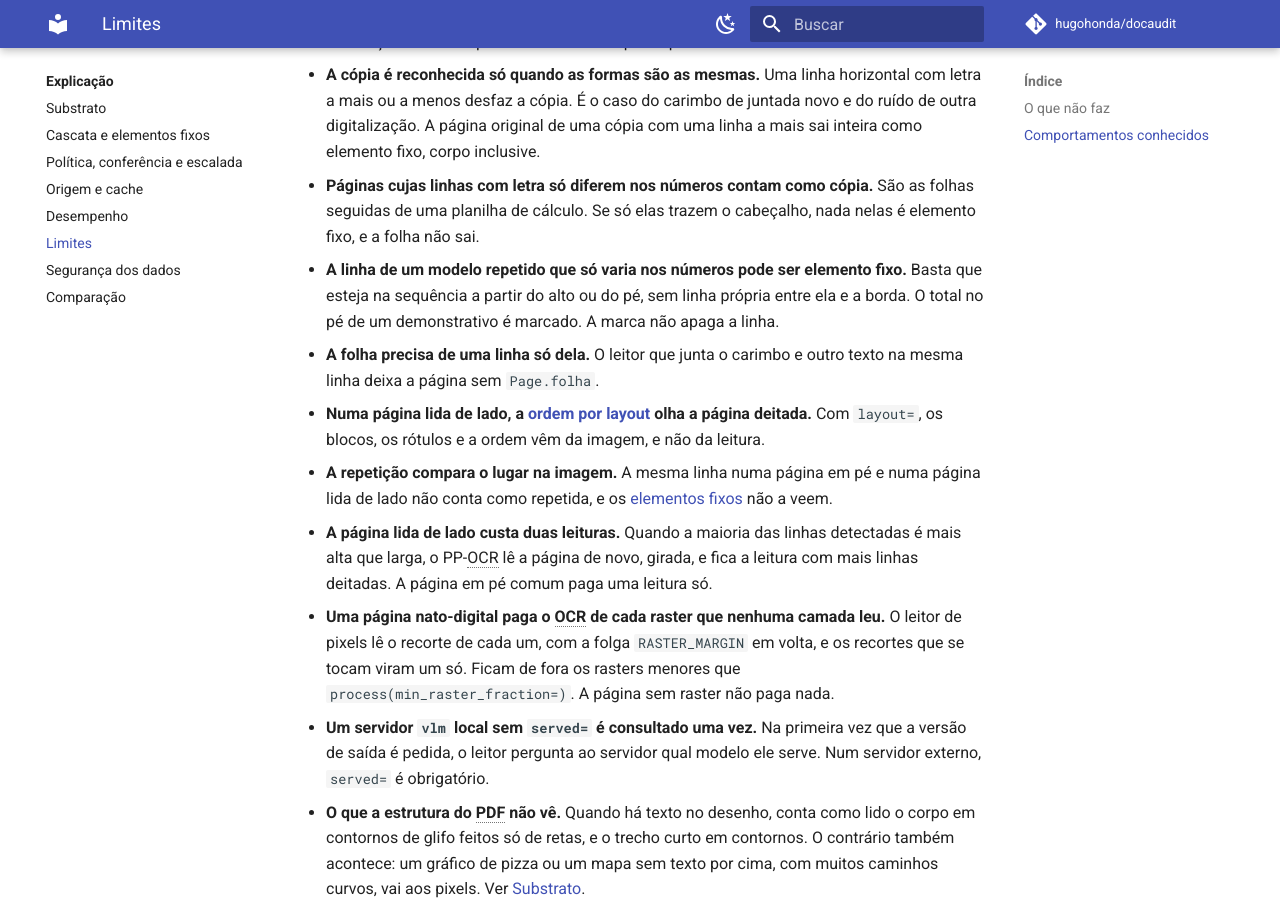
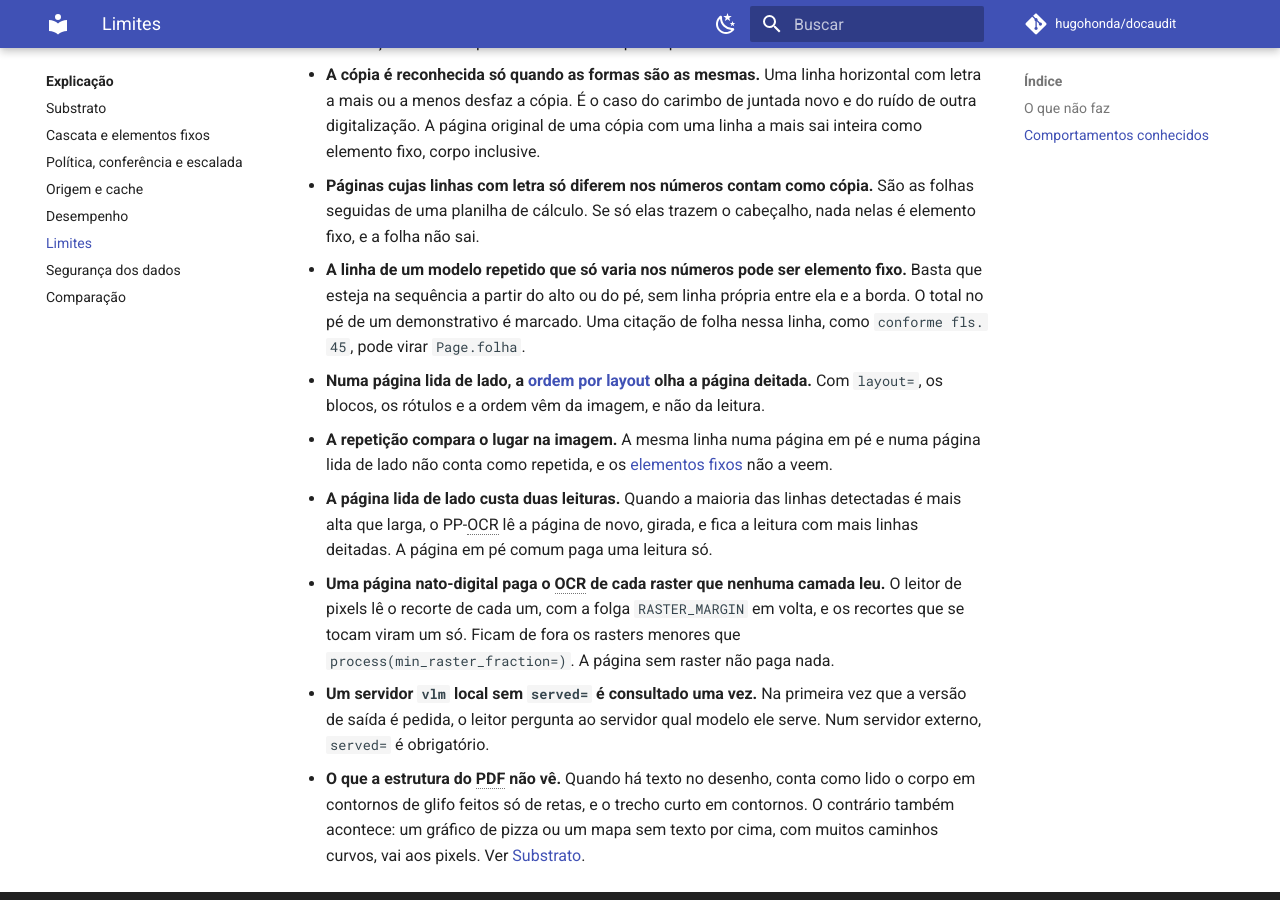
Before and after one commit to hugohonda/docaudit, an MkDocs documentation site: the page built from docs/limits.md, in a window 1280 px wide and 900 px high, scrolled down 2299 px. Built offline with MkDocs 1.6.1 and Material for MkDocs 9.7.7, drawn with Linux system fonts in a browser that asks for light colours; comment, search, counter and statistics services are not loaded.

Commit message:
refactor(process): a cópia compara os conjuntos de formas, e a folha volta a casar dentro da linha
A assinatura da página é o próprio conjunto de formas; a página sem linha
horizontal com letra tem o próprio número e não é cópia de nenhuma. Some o
dicionário de números e o valor negativo.

A folha volta a casar dentro da linha de elemento fixo. A forma do Projudi
foi escrita para casar no meio do rodapé, e exigir a linha inteira tiraria a
folha dessas páginas. A citação numa linha de corpo marcada como elemento
fixo fica como limite em docs/limits.md.

```diff
--- a/docs/limits.md
+++ b/docs/limits.md
@@ -100,9 +100,8 @@ precisa conhecer antes de confiar num resultado.
 - **A linha de um modelo repetido que só varia nos números pode ser elemento
   fixo.** Basta que esteja na sequência a partir do alto ou do pé, sem linha
   própria entre ela e a borda. O total no pé de um demonstrativo é marcado.
-  A marca não apaga a linha.
-- **A folha precisa de uma linha só dela.** O leitor que junta o carimbo e
-  outro texto na mesma linha deixa a página sem `Page.folha`.
+  Uma citação de folha nessa linha, como `conforme fls. 45`, pode virar
+  `Page.folha`.
 - **Numa página lida de lado, a
   [ordem por layout](concepts/cascade.md#ordem-de-leitura-por-layout) olha
   a página deitada.** Com `layout=`, os blocos, os rótulos e a ordem vêm da
```
Also changed, not shown: docs/concepts/cascade.md (+2 -2 lines), docs/entities.md (+1 -1 lines), docs/response/fields.md (+2 -3 lines), 2 other files.
